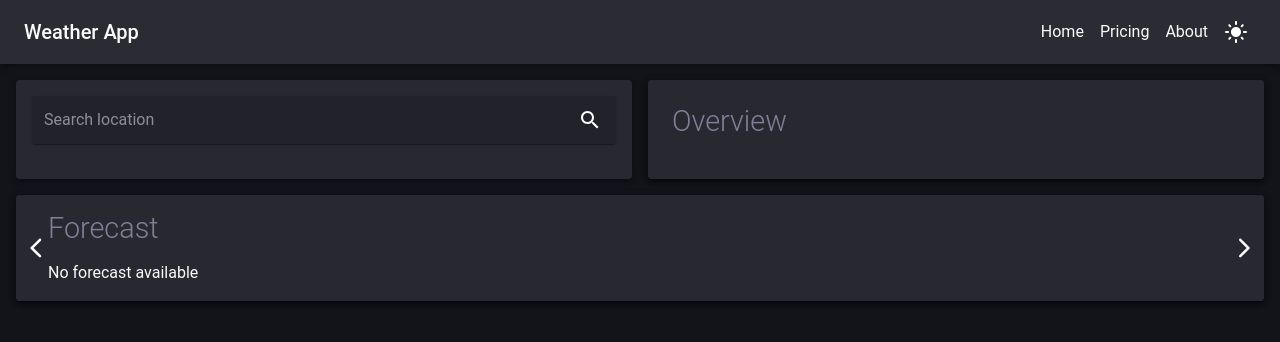
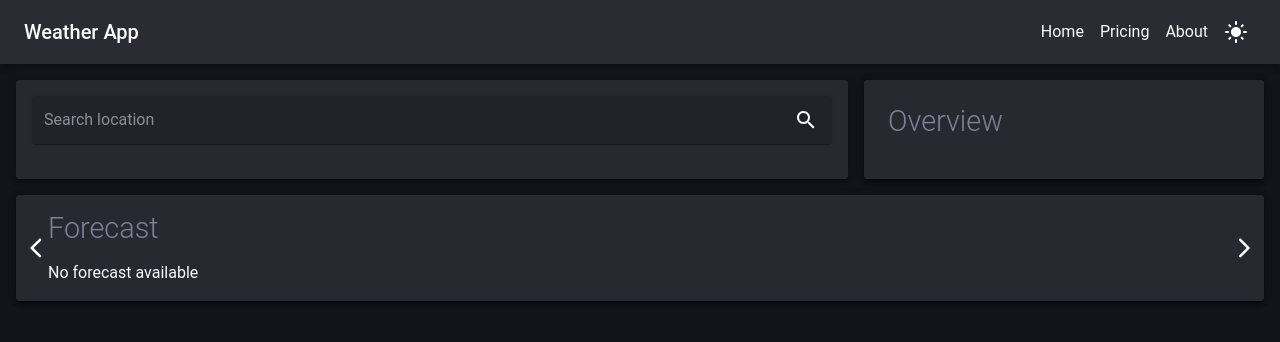
Before and after one commit to leo9iota/weather-app, a React (Create React App) app: page / in a window 1280 px wide. Shown: the top 342 px of the page. Built offline with nearby package versions, Linux system fonts and the light colour scheme.

Commit message:
Update breakpoints

```diff
--- a/src/components/Dashboard.jsx
+++ b/src/components/Dashboard.jsx
@@ -42,15 +42,14 @@ function Dashboard() {
     setCity(event.target.value);
   };
 
-   return (
+  return (
     <>
       <NavBar />
       <Box sx={{ mt: 2, mx: 'auto', maxWidth: 1280 }}>
         <Grid container spacing={2}>
           {/* Search Bar and Weather Display */}
-          <Grid item xs={12} md={6}>
+          <Grid item xs={12} md={7} lg={8}>
             <Paper elevation={3} sx={{ height: '100%', padding: 2, mx: 2, mr: 0 }}>
-              {/* Apply right margin to WeatherDisplay */}
               <SearchBar
                 city={city}
                 onCityChange={handleSearchBarOnChange}
@@ -61,9 +60,8 @@ function Dashboard() {
           </Grid>
 
           {/* Overview */}
-          <Grid item xs={12} md={6}>
+          <Grid item xs={12} md={5} lg={4}>
             <Paper elevation={3} sx={{ padding: 0, mx: 2, ml: 0 }}>
-              {/* Apply left margin to Overview */}
               <Overview weatherData={weatherData} />
             </Paper>
           </Grid>
```
